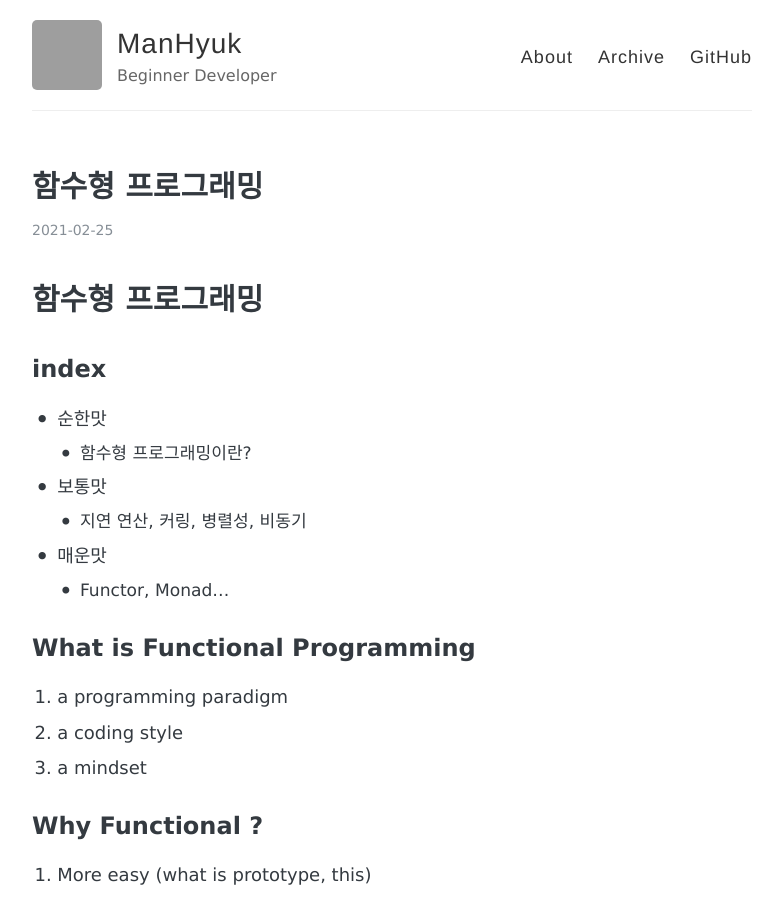
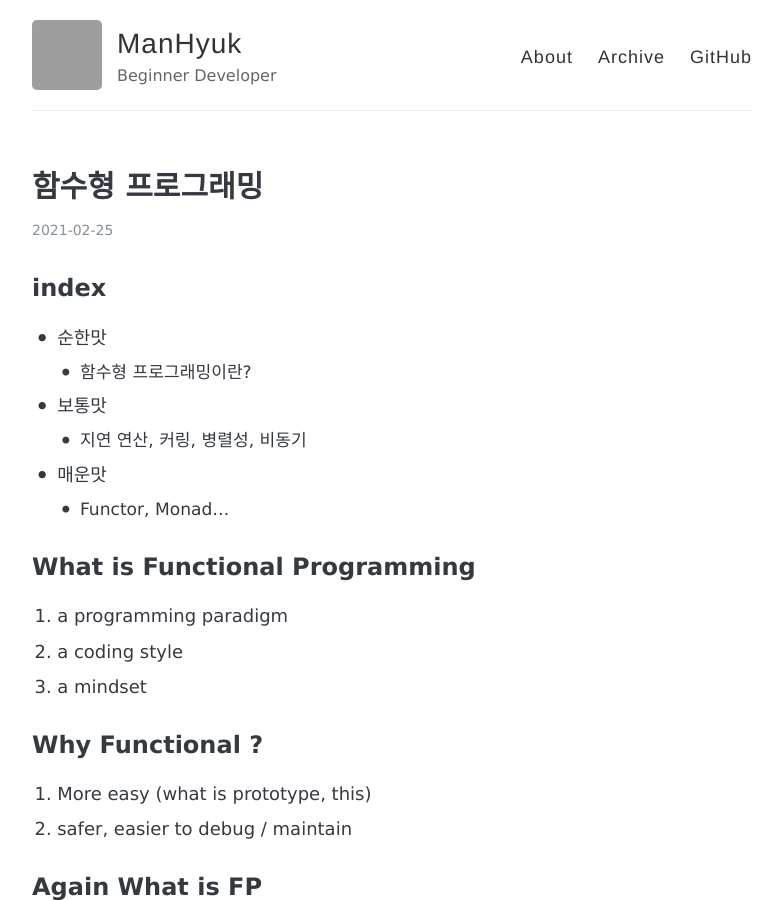
Before and after one commit to ManHyuk/ManHyuk.github.io, a Jekyll site: the page built from _posts/2021-02-25-fp-1.md, in a window 1280 px wide and 900 px high. Shown: the whole window, without its empty margins (248-1030 px from the left). Built offline with Jekyll 4.4.1, drawn with Linux system fonts in a browser that asks for light colours; comment, search, counter and statistics services are not loaded; grey boxes are pictures that could not be loaded.

Commit message:
feat: edit title

```diff
--- a/_posts/2021-02-25-fp-1.md
+++ b/_posts/2021-02-25-fp-1.md
@@ -5,10 +5,6 @@ comments: true
 description: ""
 keywords: ""
 ---
-
-
-# 함수형 프로그래밍
-
 
 
 ## index
```
